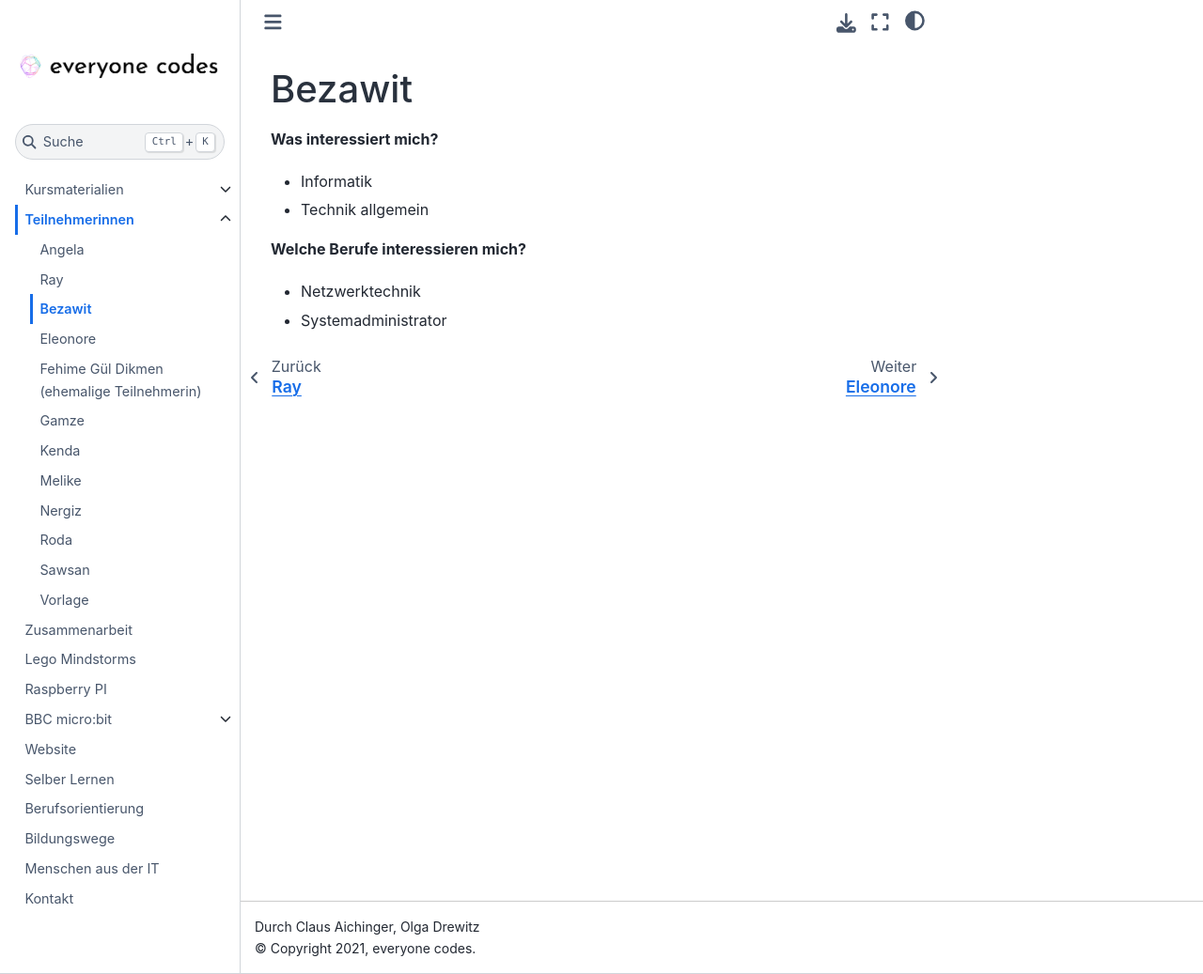
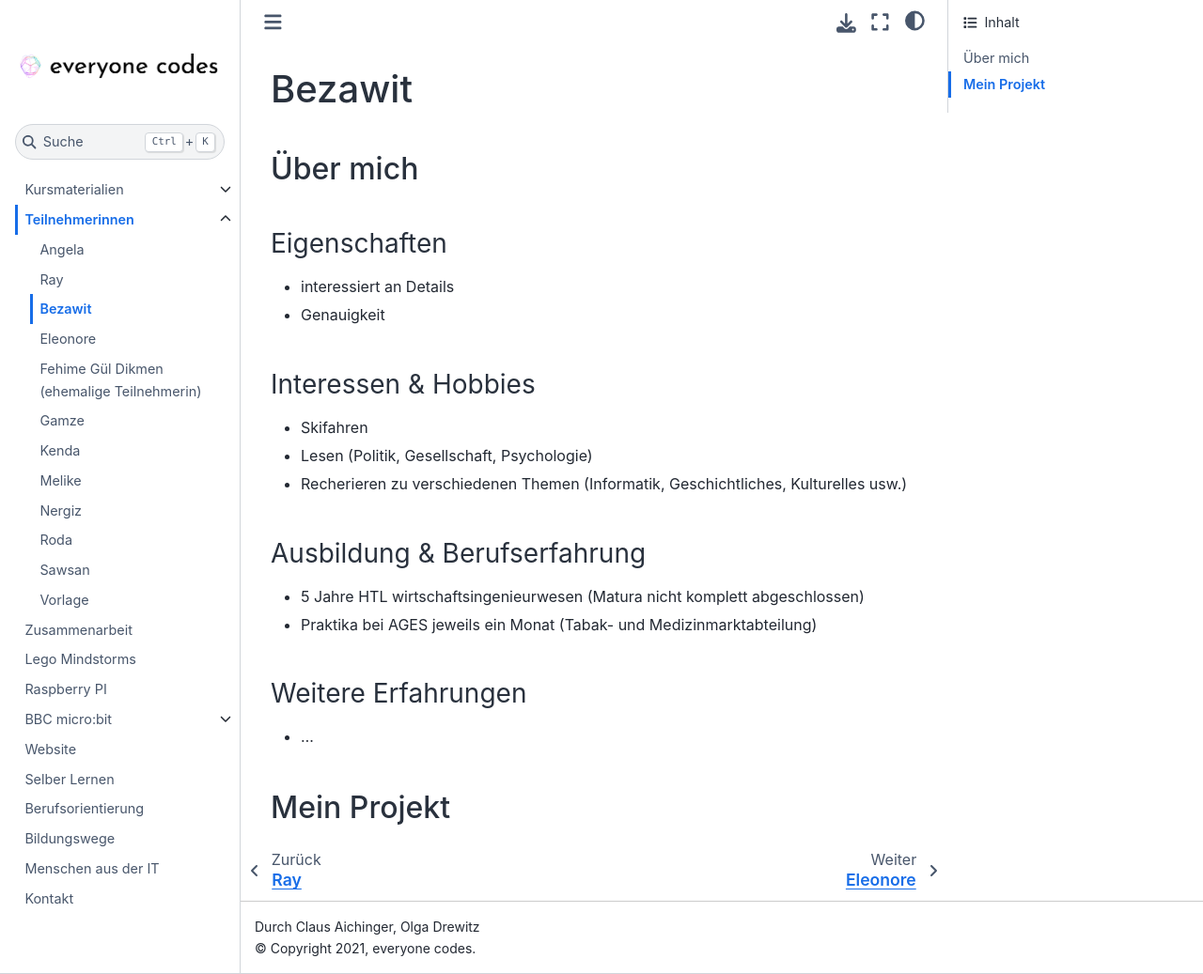
Before and after one commit to ec-mentors/IT-ist-das-was-fuer-mich-i03, a Sphinx documentation site: the page built from source/participants/bezawit.md, in a window 1280 px wide and 1037 px high. Shown: the whole window at 94% size. Built offline with Sphinx 7.4.7 and the Sphinx Book theme 1.1.4, drawn with Linux system fonts in a browser that asks for light colours.

Commit message:
Update bezawit.md

```diff
--- a/source/participants/bezawit.md
+++ b/source/participants/bezawit.md
@@ -1,8 +1,20 @@
 # Bezawit
-**Was interessiert mich?**
-- Informatik
-- Technik allgemein
 
-**Welche Berufe interessieren mich?**
-- Netzwerktechnik
-- Systemadministrator
+## Über mich
+
+### Eigenschaften
+- interessiert an Details
+- Genauigkeit
+
+### Interessen & Hobbies
+- Skifahren
+- Lesen (Politik, Gesellschaft, Psychologie)
+- Recherieren zu verschiedenen Themen (Informatik, Geschichtliches, Kulturelles usw.)
+
+### Ausbildung & Berufserfahrung
+- 5 Jahre HTL wirtschaftsingenieurwesen (Matura nicht komplett abgeschlossen)
+- Praktika bei AGES jeweils ein Monat (Tabak- und Medizinmarktabteilung)
+
+### Weitere Erfahrungen
+- ...
+## Mein Projekt
```
